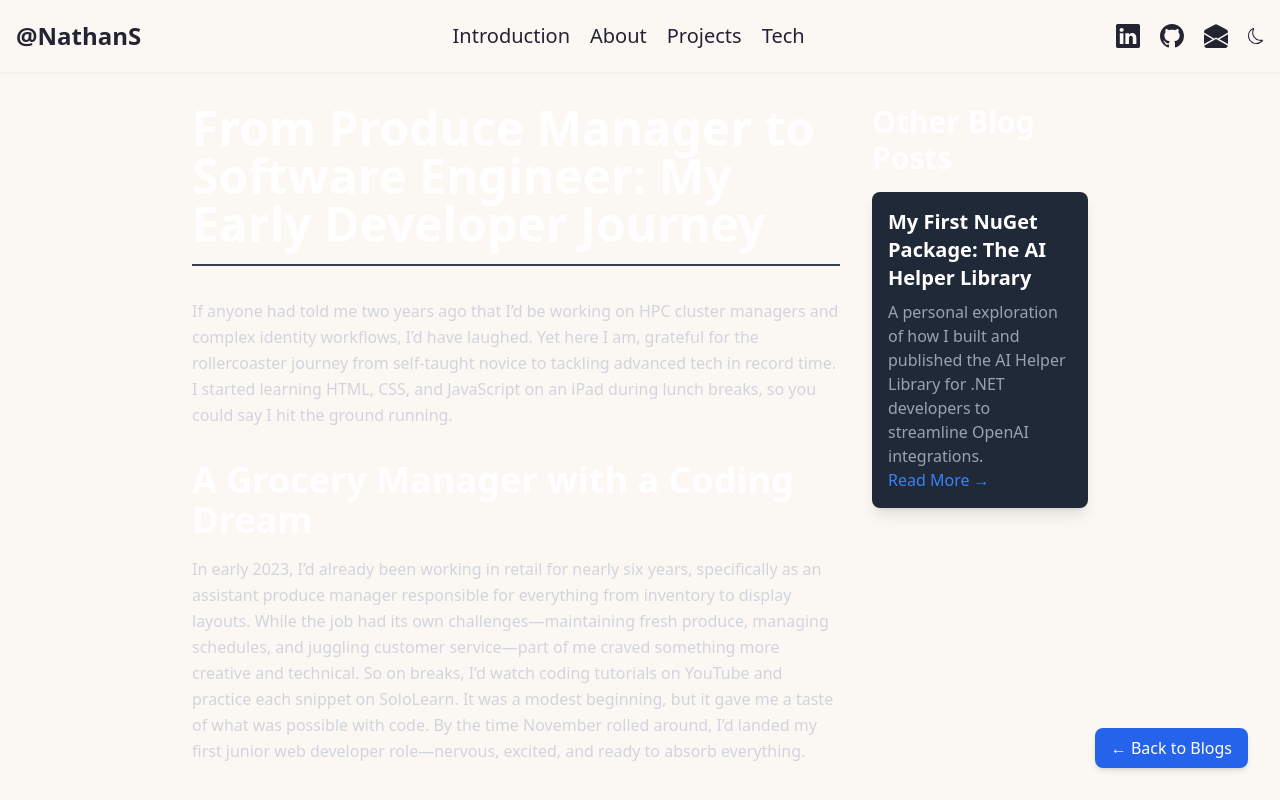
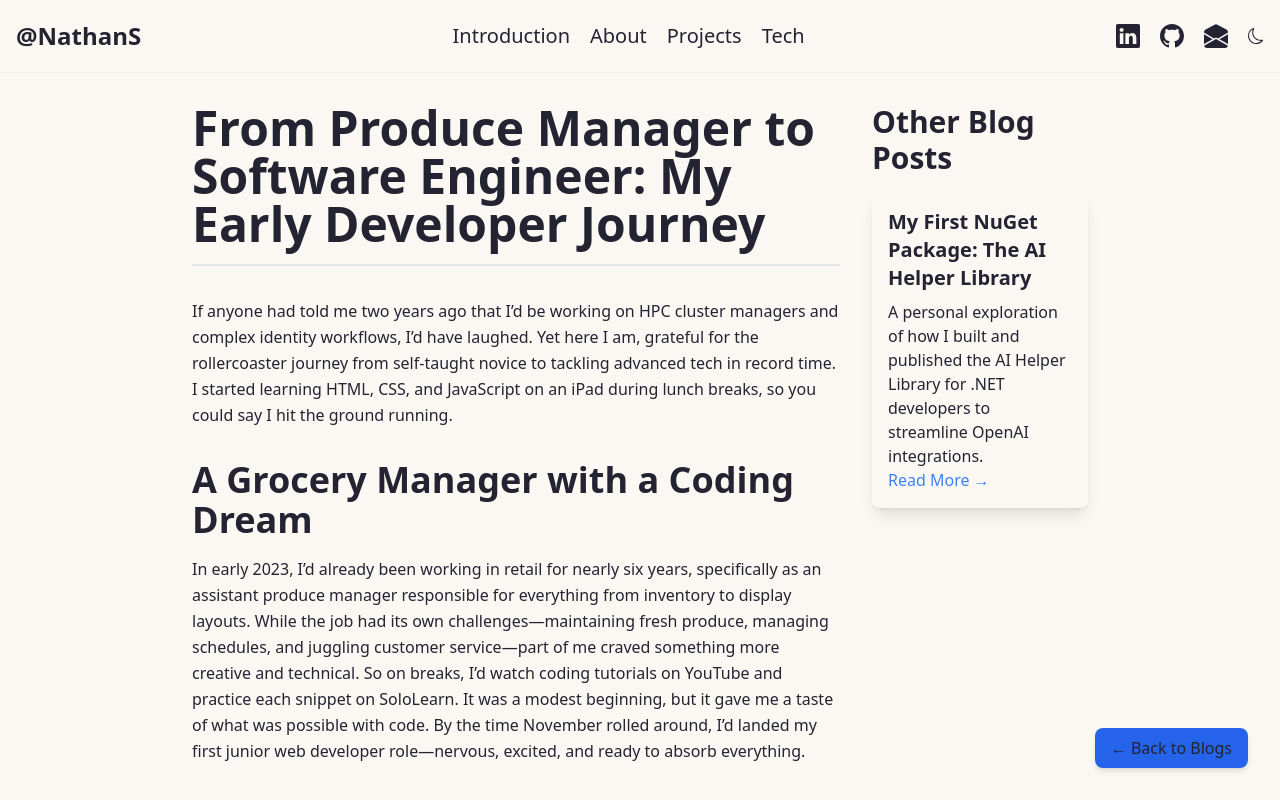
Before and after one commit to NathanSanchezDev/nathanswe-portfolio, a Next.js app: page /blog/from-produce-to-dev in a window 1280 px wide. Shown: the top 800 px of the page. Built offline with nearby package versions, Linux system fonts and the light colour scheme.

Commit message:
remove hard coded colors.

```diff
--- a/app/blog/[slug]/page.jsx
+++ b/app/blog/[slug]/page.jsx
@@ -39,15 +39,14 @@ export default async function BlogPostPage({ params }) {
                 {/* Blog Content */}
                 <div className="md:w-3/4">
                     <h1
-                        className="text-5xl font-extrabold mb-8 text-white
-                       text-center md:text-left border-b-2
-                       border-gray-700 pb-4"
+                        className="text-5xl font-extrabold mb-8
+                       text-center md:text-left border-b-2 pb-4"
                     >
                         {post.title}
                     </h1>
 
                     {post.comingSoon ? (
-                        <p className="text-gray-300 text-xl text-center mt-8">
+                        <p className="text-xl text-center mt-8">
                             This blog post is coming soon.
                         </p>
                     ) : (
@@ -58,7 +57,7 @@ export default async function BlogPostPage({ params }) {
                                         return (
                                             <p
                                                 key={index}
-                                                className="text-gray-300 leading-relaxed mb-6"
+                                                className="leading-relaxed mb-6"
                                                 dangerouslySetInnerHTML={{
                                                     __html: section.text || '',
                                                 }}
@@ -70,7 +69,7 @@ export default async function BlogPostPage({ params }) {
                                             return (
                                                 <h2
                                                     key={index}
-                                                    className="text-4xl font-bold text-white mt-8 mb-4"
+                                                    className="text-4xl font-bold mt-8 mb-4"
                                                 >
                                                     {section.text}
                                                 </h2>
@@ -79,7 +78,7 @@ export default async function BlogPostPage({ params }) {
                                             return (
                                                 <h3
                                                     key={index}
-                                                    className="text-3xl font-bold text-white mt-8 mb-4"
+                                                    className="text-3xl font-bold mt-8 mb-4"
                                                 >
                                                     {section.text}
                                                 </h3>
@@ -90,7 +89,7 @@ export default async function BlogPostPage({ params }) {
                                         return (
                                             <ul
                                                 key={index}
-                                                className="list-disc ml-6 text-gray-300
+                                                className="list-disc ml-6
                                    leading-relaxed mb-6"
                                             >
                                                 {(section.items || []).map((item, itemIndex) => (
@@ -113,21 +112,21 @@ export default async function BlogPostPage({ params }) {
                 {/* Suggested Posts on the Right */}
                 {suggestedBlogs.length > 0 && (
                     <div className="md:w-1/4 md:ml-8 sticky top-4 hidden md:block">
-                        <h2 className="text-3xl font-bold text-white mb-4">
+                        <h2 className="text-3xl font-bold mb-4">
                             Other Blog Posts
                         </h2>
                         <div className="space-y-4">
                             {suggestedBlogs.slice(0, 2).map((suggestedPost) => (
                                 <Link href={`/blog/${suggestedPost.slug}`} key={suggestedPost.slug}>
                                     <div
-                                        className="bg-gray-800 p-4 rounded-lg shadow-lg
+                                        className="p-4 rounded-lg shadow-lg
                                hover:shadow-xl transition-shadow
                                cursor-pointer"
                                     >
-                                        <h3 className="text-xl font-semibold text-white mb-2">
+                                        <h3 className="text-xl font-semibold mb-2">
                                             {suggestedPost.title}
                                         </h3>
-                                        <p className="text-gray-400">
+                                        <p>
                                             {suggestedPost.description}
                                         </p>
                                         <span className="text-blue-500 hover:underline">
@@ -145,7 +144,7 @@ export default async function BlogPostPage({ params }) {
             <div className="fixed bottom-8 right-8 z-50">
                 <Link href="/blog">
                     <button
-                        className="px-4 py-2 bg-blue-600 text-white
+                        className="px-4 py-2 bg-blue-600
                        rounded-lg shadow-md hover:bg-blue-500 transition"
                     >
                         ← Back to Blogs
```
